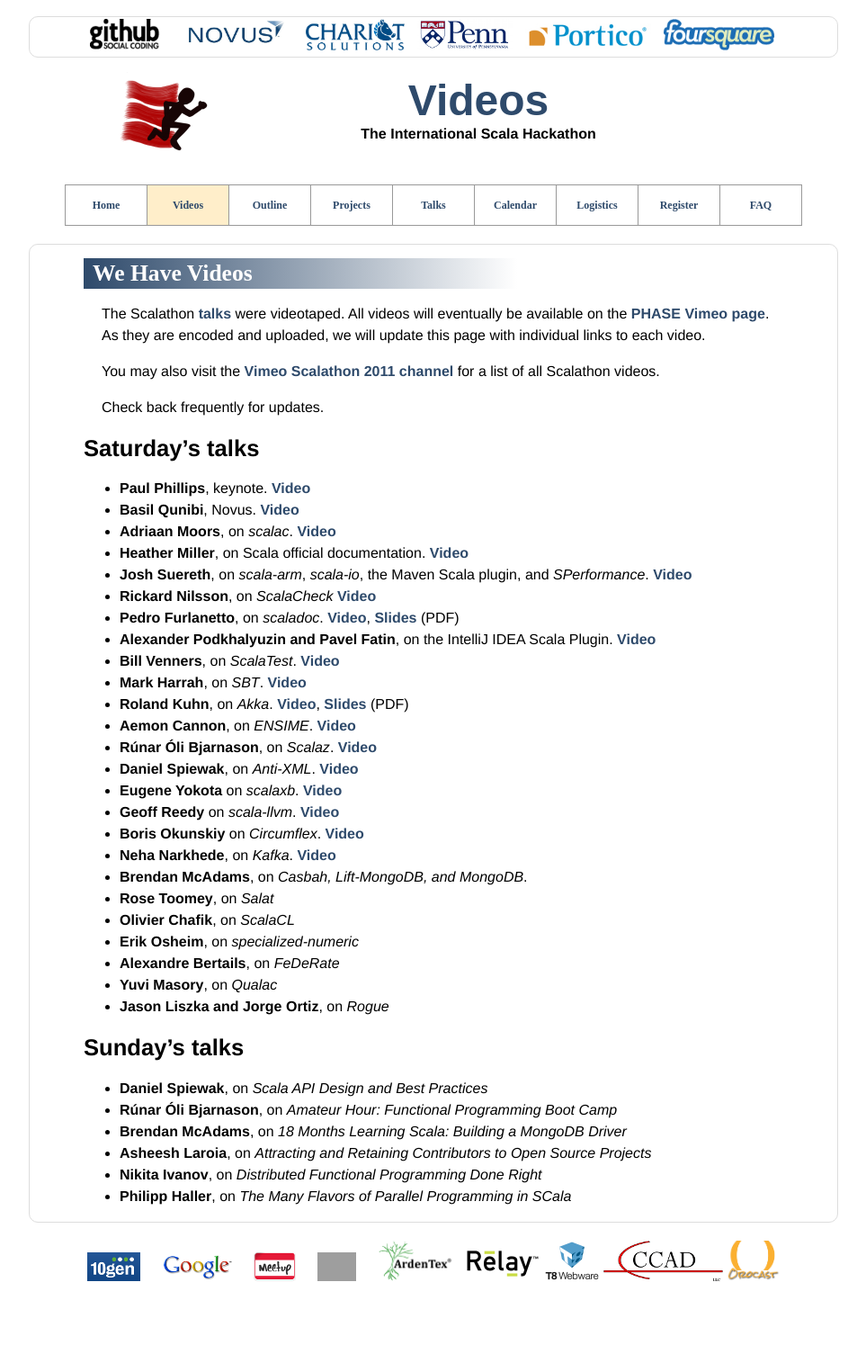
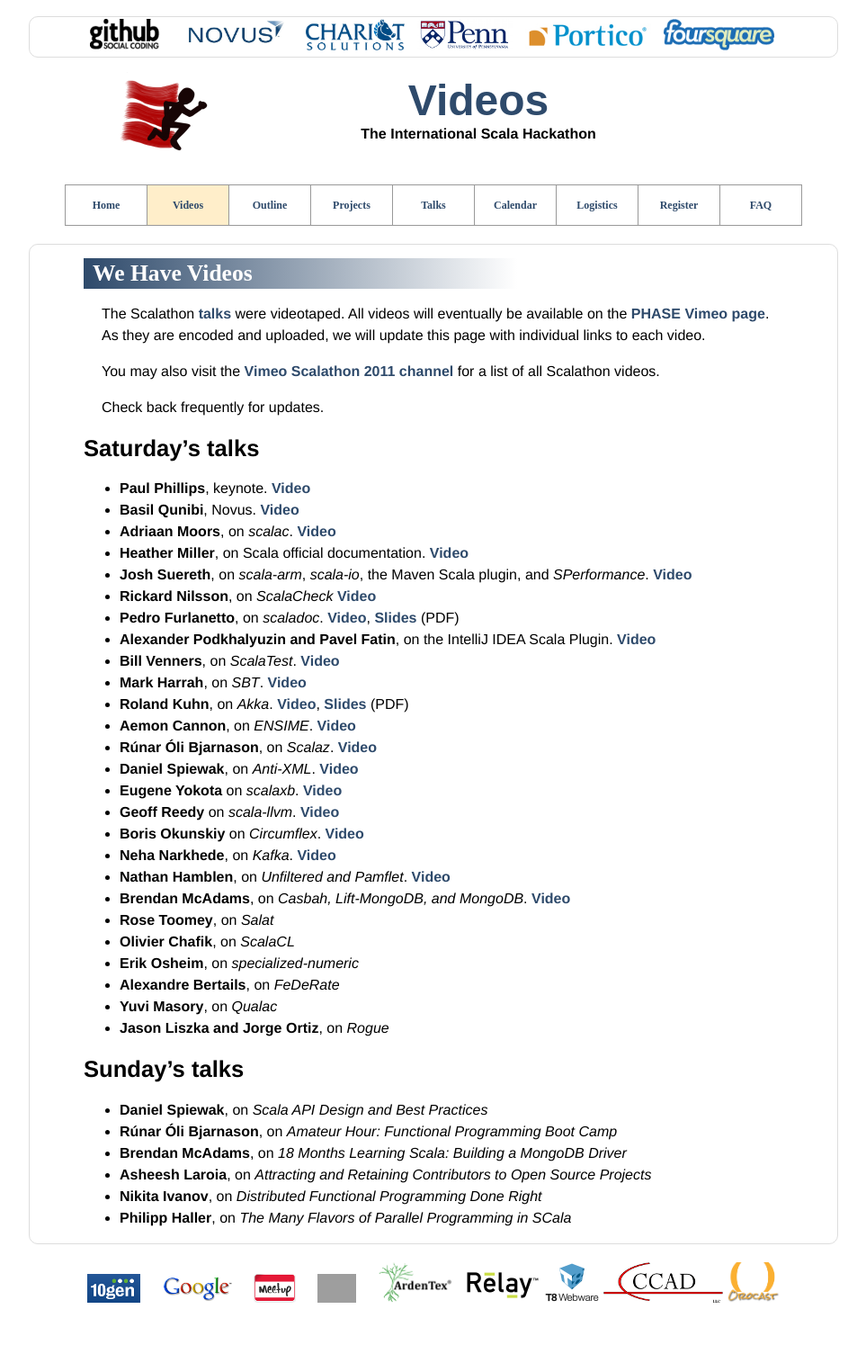
Before and after one commit to scala-phase/scalathon, a Jekyll site: the page built from videos.md, in a window 1280 px wide. Shown: the whole page at 90% size, without its empty margins (158-1121 px from the left). Built offline with Jekyll 4.4.1, drawn with Linux system fonts in a browser that asks for light colours; some web fonts are replaced; Markdown is read by kramdown in place of the engine named in the settings; before the commit the page ends 1481 px from its top, so only the background shows below that; grey boxes are pictures that could not be loaded.

Commit message:
Brendan, Nathan

```diff
--- a/videos.md
+++ b/videos.md
@@ -42,7 +42,10 @@
 * **Geoff Reedy** on *scala-llvm*. [Video](http://vimeo.com/28774096)
 * **Boris Okunskiy** on *Circumflex*. [Video](http://vimeo.com/28780836)
 * **Neha Narkhede**, on *Kafka*. [Video](http://vimeo.com/28787592)
+* **Nathan Hamblen**, on *Unfiltered and Pamflet*.
+  [Video](http://vimeo.com/28913458)
 * **Brendan McAdams**, on *Casbah, Lift-MongoDB, and MongoDB*.
+  [Video](http://vimeo.com/28914664)
 * **Rose Toomey**, on *Salat*
 * **Olivier Chafik**, on *ScalaCL*
 * **Erik Osheim**, on *specialized-numeric*
```
